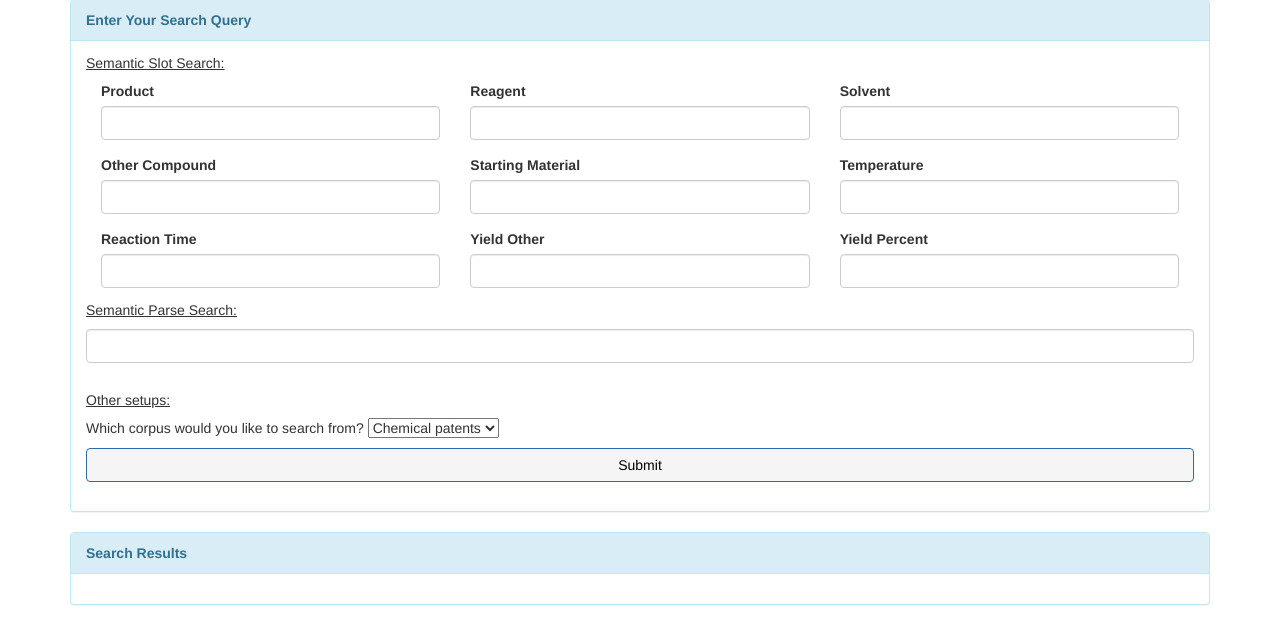
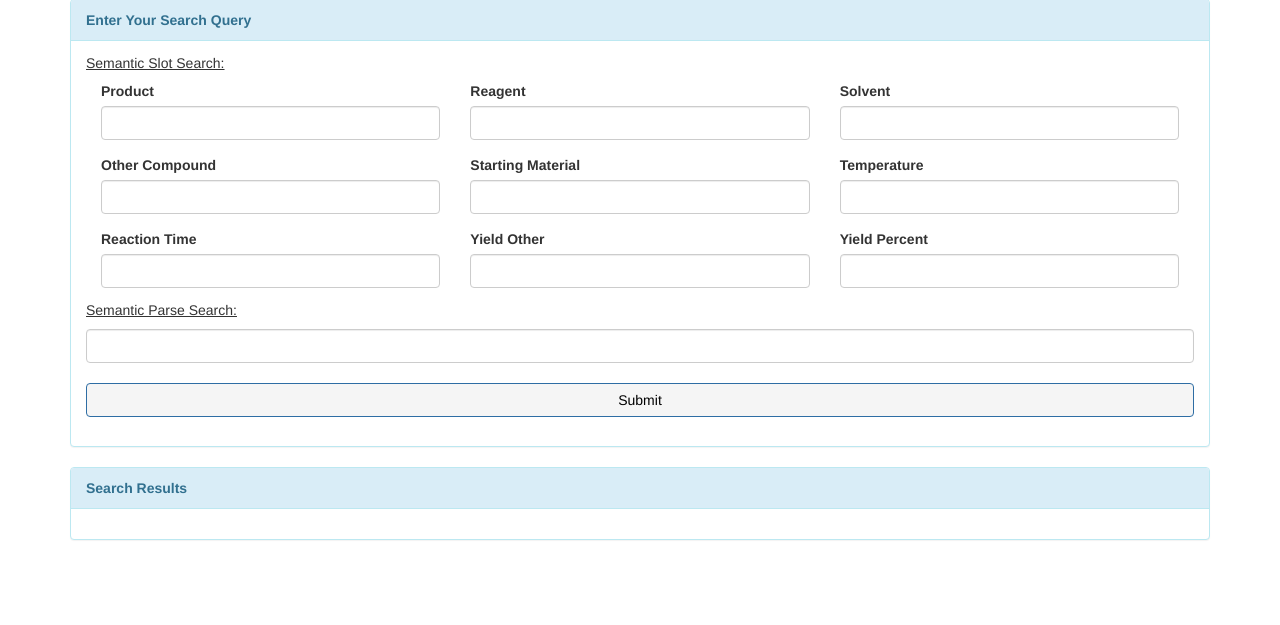
Before and after one commit to bflashcp3f/SynKB, a Django app: page / in a window 1280 px wide. Shown: the part 386-1011 px from the top of the page. After the commit the page ends 926 px from the top, so only its background shows below. Run offline with Django 3.2, Linux system fonts and the light colour scheme; some libraries are stand-ins or nearby versions.

Commit message:
Update templates

```diff
--- a/templates/home.html
+++ b/templates/home.html
@@ -94,7 +94,7 @@
                         <h5><u>Semantic Parse Search:</u></h5>
                         <input name="q" type="text" class="form-control" placeholder=""> <br>
 
-                        <h5><u> Other setups:</u></h5>
+                        <!-- <h5><u> Other setups:</u></h5>
                         <p>
                         Which corpus would you like to search from?
                         <select name="corpus_src">
@@ -103,12 +103,12 @@
                         </select>
                         </p>
                         <p>
-<!--                        How many top captures would you like to see?-->
-<!--                        <select name="cap_num">-->
-<!--                            <option>10</option>-->
-<!--                            <option>100</option>-->
-<!--                        </select>-->
-                        </p>
+                       How many top captures would you like to see?
+                       <select name="cap_num">
+                           <option>10</option>
+                           <option>100</option>
+                       </select>
+                        </p> -->
                       <button type='submit' class="btn btn-primary">Submit</button>
                     </form>
                 </div>
--- a/templates/search_results.html
+++ b/templates/search_results.html
@@ -140,7 +140,7 @@
                             <input name="q" type="text" class="form-control" value="{{query}}"> <br>
                         {% endif %}
 
-                        <h5><u> Other setups:</u></h5>
+                        <!-- <h5><u> Other setups:</u></h5>
                         <p>
                         Which corpus would you like to search from?
                         <select name="corpus_src">
@@ -152,7 +152,7 @@
                               <option>Chemical patents</option>
                             {% endif %}
                         </select>
-                        </p>
+                        </p> -->
                       <button type='submit' class="btn btn-primary">Search</button>
                     </form>
                     <form action="{% url 'download_results' %}" method="get">
```
